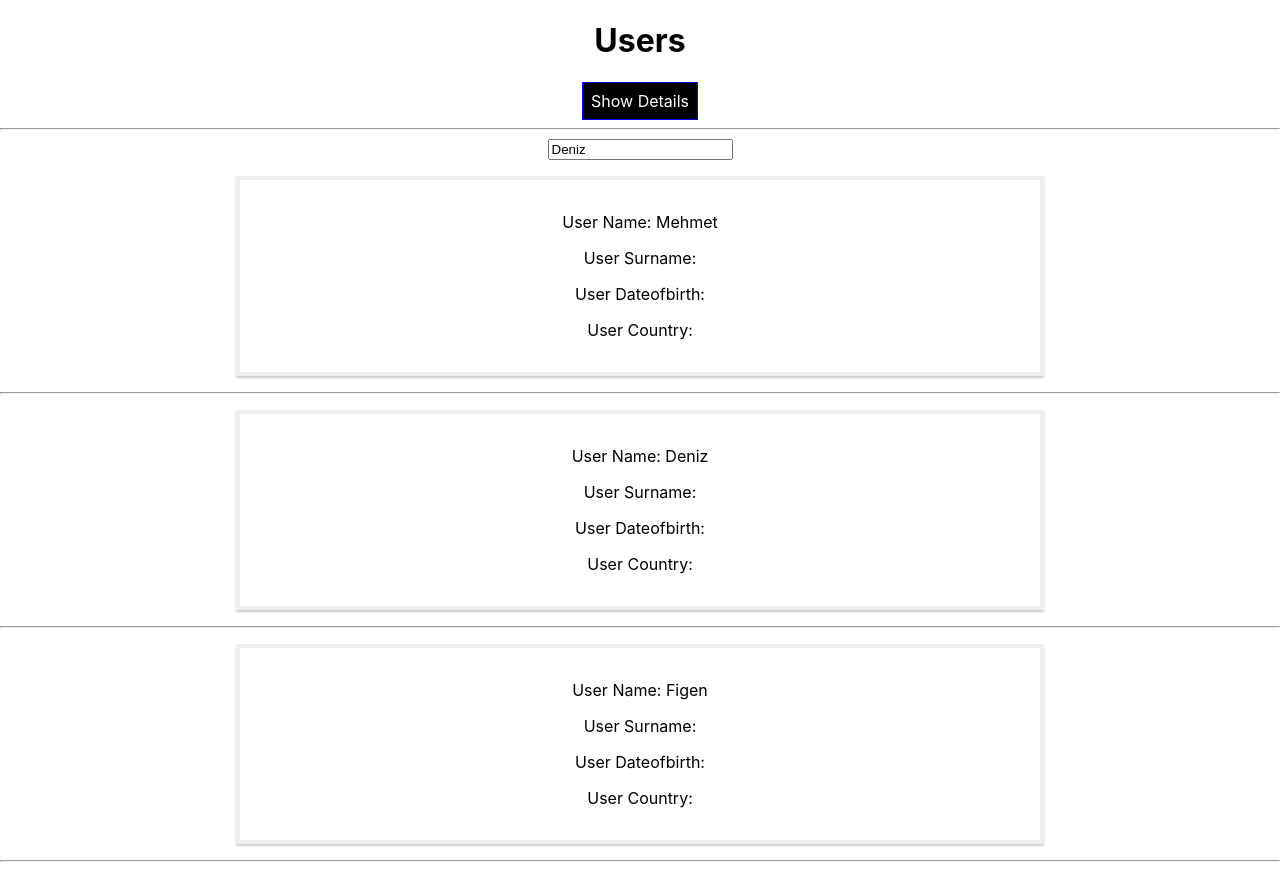
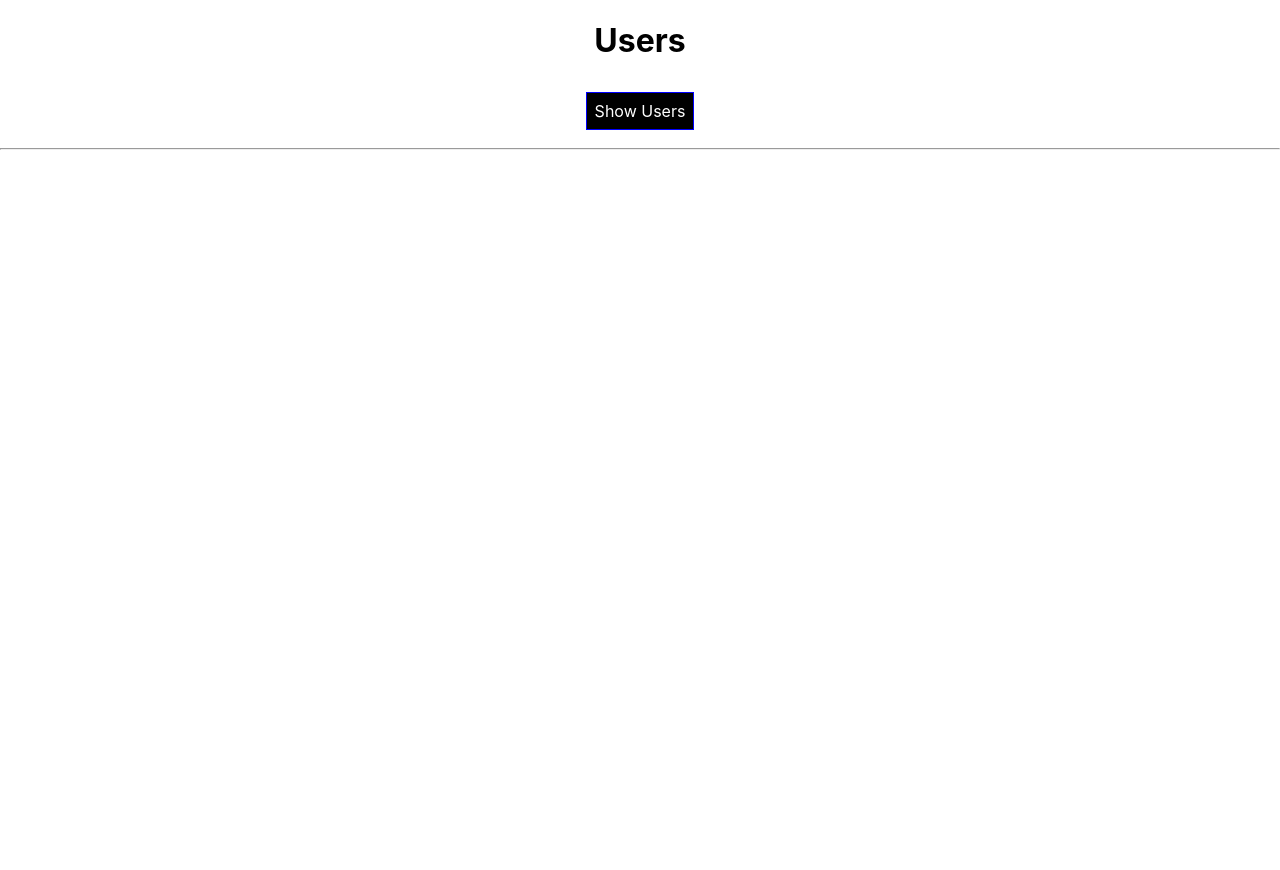
Before and after one commit to robinucar/User-Project, a React (Create React App) app: page / in a window 1280 px wide. After the commit the page ends 800 px from the top, so only its background shows below. Built offline with nearby package versions, Linux system fonts and the light colour scheme.

Commit message:
modified with conditional rendering

```diff
--- a/src/App.js
+++ b/src/App.js
@@ -11,8 +11,11 @@ const App = () => {
       {userName: 'Mehmet', surName: null, dob: null, country: null},
       {userName: 'Deniz', surName: null, dob: null, country: null},
       {userName: 'Figen', surName: null, dob: null, country: null}
-    ]
+    ],
+  })
 
+  const  [showUsersState, setShowUsersState] = useState({
+    showUsers:false
   })
   console.log(userNameState)
   const showUsersDetailsHandler = () => {
@@ -34,13 +37,31 @@ const App = () => {
       ]
     })
   }
+  const toggleUsersHandler = () => {
+    const doesShow = showUsersState.showUsers;
+    setShowUsersState({
+      showUsers: !doesShow
+    });
+  }
+
+  const hideUsersDetailsHandler = () => {
+    setUserNameStates({
+      users: [
+        {userName: 'Mehmet', surName: null, dob: null, country: null},
+        {userName: 'Deniz', surName: null, dob: null, country: null},
+        {userName: 'Figen', surName: null, dob: null, country: null}
+      ],
+    })
+
+  }
 
   const buttonStyle = {
     backgroundColor: 'black',
     color: 'white',
     font: 'inherit',
     border: '1px solid blue',
-    padding: '8px'
+    padding: '8px',
+    margin: '10px'
   }
   return (
 
@@ -48,10 +69,16 @@ const App = () => {
       <h1>Users</h1>
       <button
         style = {buttonStyle}
-        onClick = { showUsersDetailsHandler }>Show Details</button>
+        onClick = { toggleUsersHandler }>Show Users</button>
       <hr></hr>
-      <UserInput changed = {changeNameHandler}
-                 currentName = {userNameState.users[1].userName}/>
+      { showUsersState.showUsers === true ?
+        <div>
+            <button
+              style = {buttonStyle}
+              onClick = {showUsersDetailsHandler}> Show Users Details </button>
+              <button
+              style = {buttonStyle}
+              onClick = {hideUsersDetailsHandler}> Hide Users Details </button>
             <UserOutput userName = {userNameState.users[0].userName}
                         surName = {userNameState.users[0].surName}
                         dob = {userNameState.users[0].dob}
@@ -72,6 +99,8 @@ const App = () => {
                         />
 
             <hr></hr>
+        </div> : null
+      }
     </div>
   );
 }
--- a/src/Components/UserOutput.js
+++ b/src/Components/UserOutput.js
@@ -7,7 +7,7 @@ const userOutput = (props) => {
 
       <p>User Name: { userName }</p>
       <p>User Surname: {surName}</p>
-      <p>User Dateofbirth: { dob }</p>
+      <p>User Date Of Birth: { dob }</p>
       <p>User Country: { country }</p>
 
     </div>
```
Lines whose indentation alone changed are shown as unchanged.
